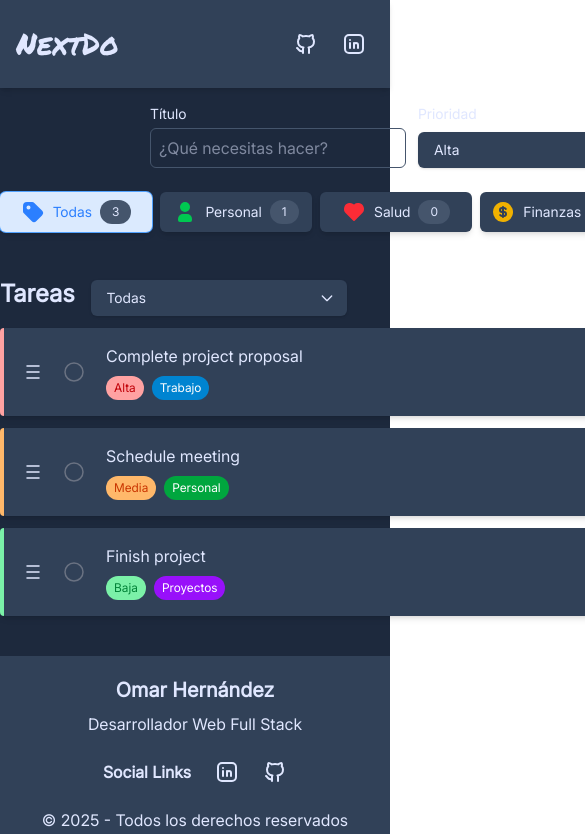
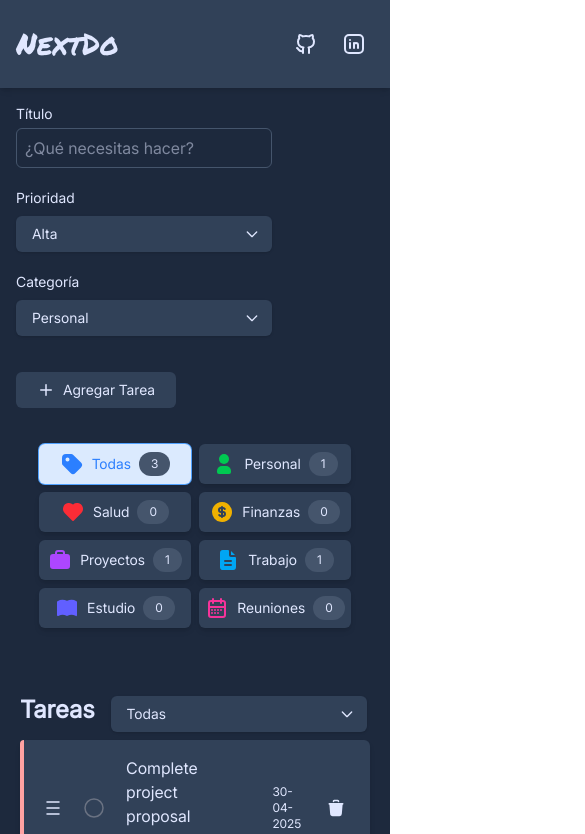
Before and after one commit to omar15hr/nextdo, a React (Vite) app: page / in a window 390 px wide. Shown: the top 834 px of the page, 585 px wide, since content can reach past the window. Built offline with nearby package versions, Linux system fonts and the light colour scheme.

Commit message:
diseño responsive

```diff
--- a/src/App.tsx
+++ b/src/App.tsx
@@ -8,7 +8,7 @@ function App() {
   return (
     <div className="flex flex-col min-h-screen bg-slate-800">
       <Header />
-      <main className="flex-grow max-w-7xl mx-auto">
+      <main className="flex flex-col">
         <TaskForm />
         <TaskOverviewPanel />
         <TaskList />
--- a/src/components/TaskForm.tsx
+++ b/src/components/TaskForm.tsx
@@ -19,8 +19,8 @@ export function TaskForm() {
 
   return (
     <form onSubmit={handleSubmit}>
-      <div className="flex gap-5 justify-center p-4">
-        <div className="space-y-2 flex items-center gap-3">
+      <div className="flex flex-wrap gap-5 justify-center p-4">
+        <div className="space-y-2 flex flex-wrap items-center gap-3">
           <div className="flex flex-col gap-1">
             <label className="text-sm text-indigo-100">Título</label>
             <input
@@ -39,7 +39,7 @@ export function TaskForm() {
             />
           </div>
 
-          <div className="flex gap-5">
+          <div className="flex flex-wrap gap-5">
             <SelectField
               id="priorityFilter"
               label="Prioridad"
--- a/src/components/TaskList.tsx
+++ b/src/components/TaskList.tsx
@@ -34,7 +34,7 @@ export function TaskList() {
       collisionDetection={closestCenter}
       onDragEnd={handleDragEnd}
     >
-      <div className="space-y-3 my-10">
+      <div className="flex flex-col gap-2 my-10 p-5 max-w-6xl justify-center mx-auto w-full">
         <div className="flex gap-4 items-center">
           <h2 className="text-2xl font-bold text-indigo-100">Tareas</h2>
           <PriorityFilter />
--- a/src/components/TaskOverviewPanel.tsx
+++ b/src/components/TaskOverviewPanel.tsx
@@ -5,7 +5,7 @@ import { CategoryButton } from "./CategoryButton";
 export function TaskOverviewPanel() {
   const setFilterCategory = useTasksStore((state) => state.setFilterCategory);
   return (
-    <div className="flex gap-2">
+    <div className="flex flex-wrap justify-center mt-5 gap-2">
       {categories.map(({ text, color, icon: Icon }) => (
         <CategoryButton
           key={text}
```
